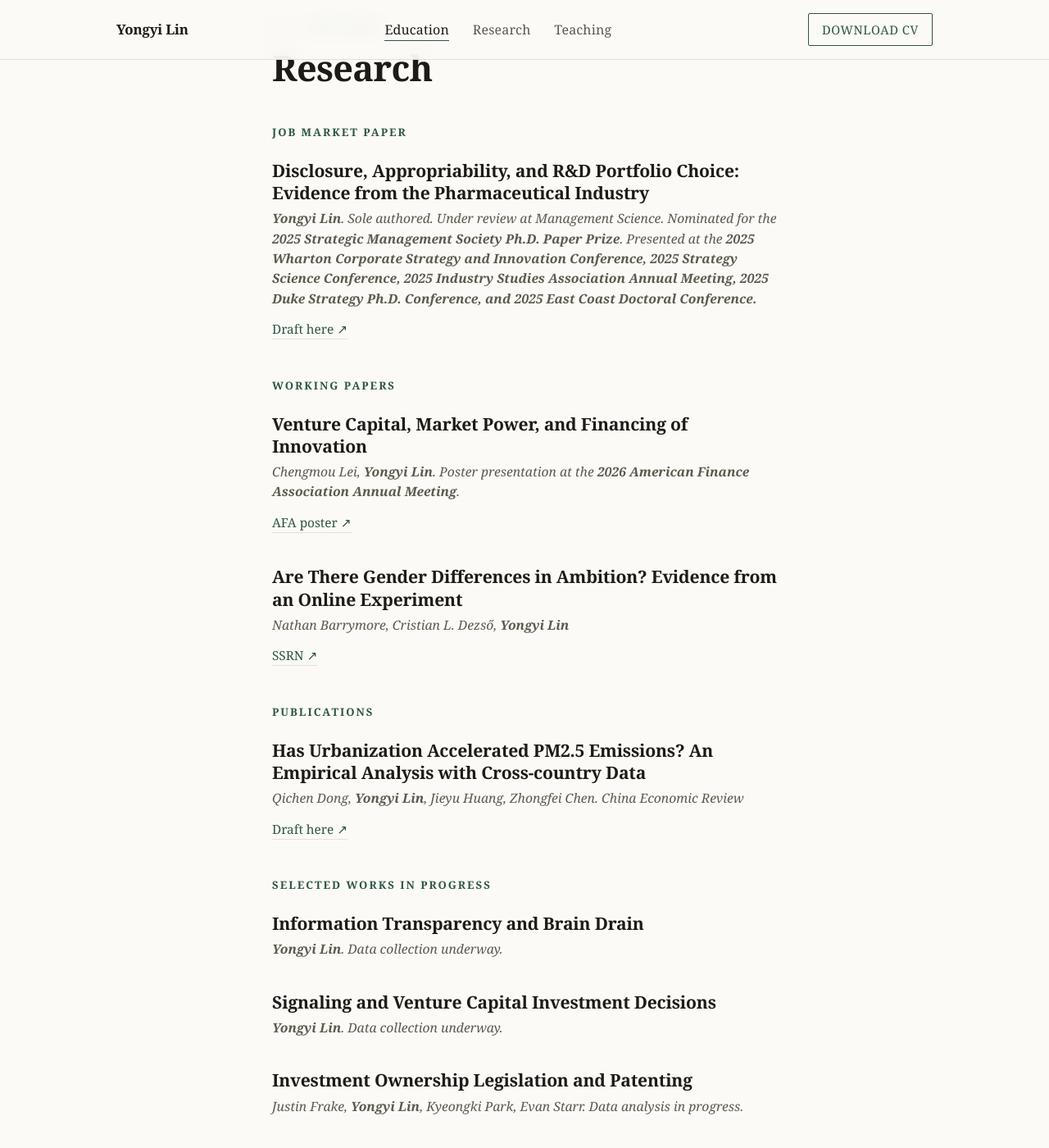
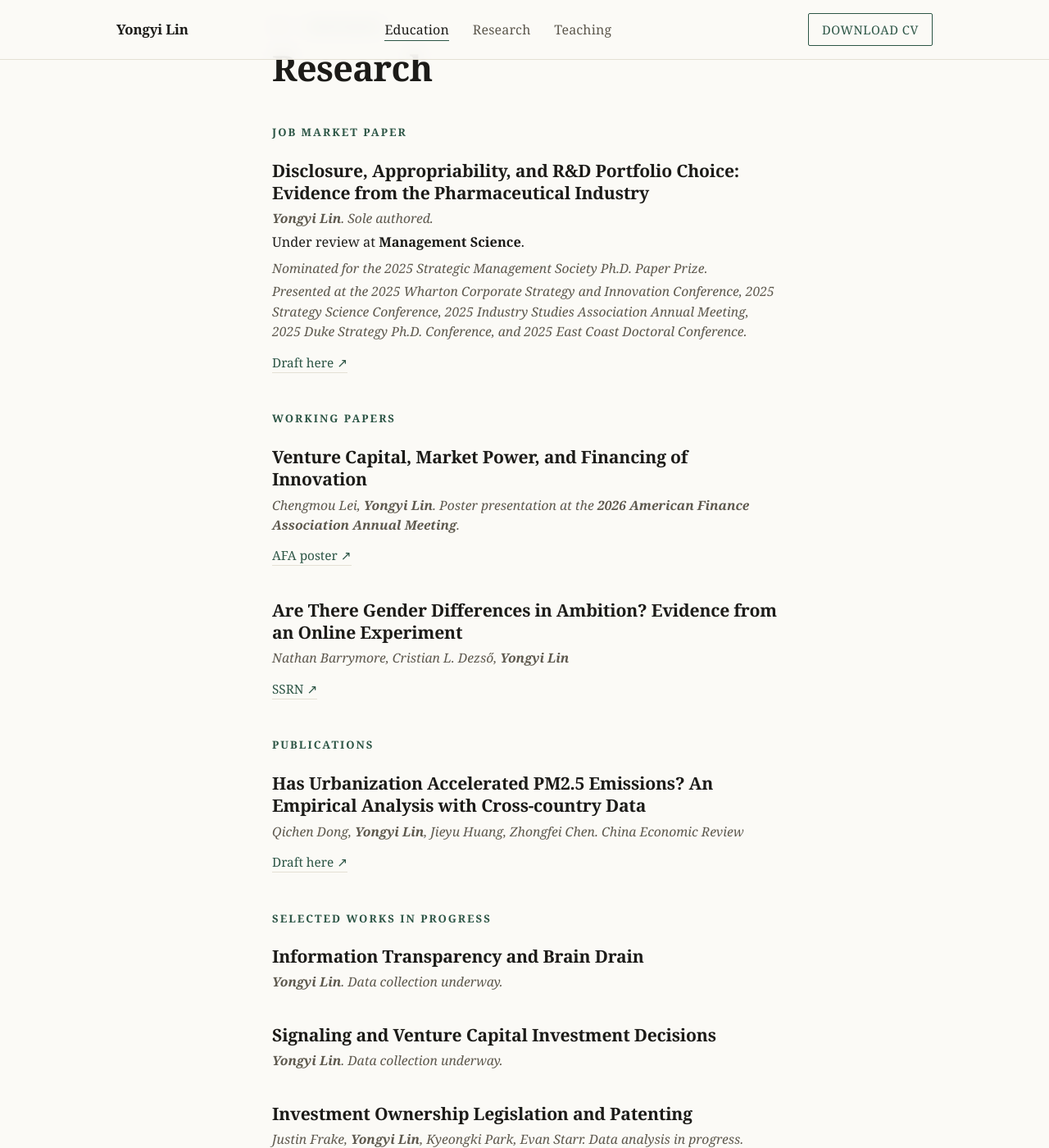
Before and after one commit to yongyi-lin/yongyi-lin.github.io, a Jekyll site: the page built from index.md, in a window 1280 px wide and 1400 px high, scrolled down 1536 px. Shown: the whole window at 82% size. Built offline with Jekyll 4.4.1, drawn with Linux system fonts in a browser that asks for light colours; a style sheet for code colours, icons or effects is not loaded.

Commit message:
Give the JMP a standalone bold Management Science status line.
Split authorship, journal status, and prize/conference notes so the under-review line is not buried in one italic paragraph.

```diff
--- a/_includes/paper.html
+++ b/_includes/paper.html
@@ -3,6 +3,12 @@
   {% if include.p.authors or include.p.meta %}
   <p class="meta">{% if include.p.authors %}{{ include.p.authors }}{% if include.p.meta %}. {% endif %}{% endif %}{% if include.p.meta %}{{ include.p.meta }}{% endif %}</p>
   {% endif %}
+  {% if include.p.status %}<p class="status">{{ include.p.status }}</p>{% endif %}
+  {% if include.p.notes %}
+    {% for note in include.p.notes %}
+    <p class="meta">{{ note }}</p>
+    {% endfor %}
+  {% endif %}
   {% if include.p.abstract %}<p class="abstract">{{ include.p.abstract }}</p>{% endif %}
   {% if include.p.pdf %}<a class="draft-link" href="{{ include.p.pdf }}">{{ include.p.link_label | default: "Draft here" }}</a>{% endif %}
 </article>
--- a/_layouts/homepage.html
+++ b/_layouts/homepage.html
@@ -230,8 +230,16 @@
     font-size: 0.98rem;
     font-style: italic;
     color: var(--ink-soft);
-    margin-bottom: 0.7rem;
+    margin-bottom: 0.25rem;
   }
+  .paper .status {
+    font-size: 1.02rem;
+    font-style: normal;
+    color: var(--ink);
+    margin: 0.2rem 0 0.45rem;
+  }
+  .paper .status strong { font-weight: 700; }
+  .paper .meta:last-of-type { margin-bottom: 0.7rem; }
   .paper .abstract { color: var(--ink); margin-bottom: 0.7rem; }
   .draft-link {
     font-size: 0.96rem;
```
Also changed, not shown: _data/publications.yml (+7 -1 lines).
